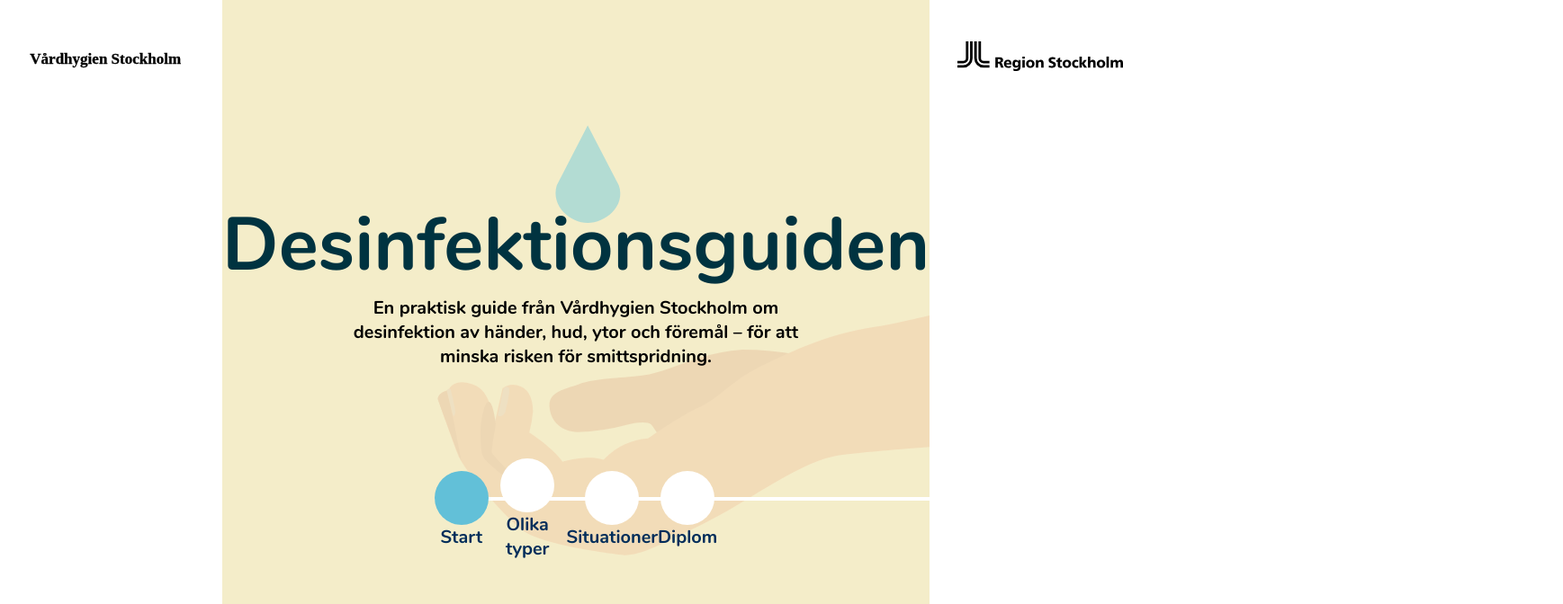
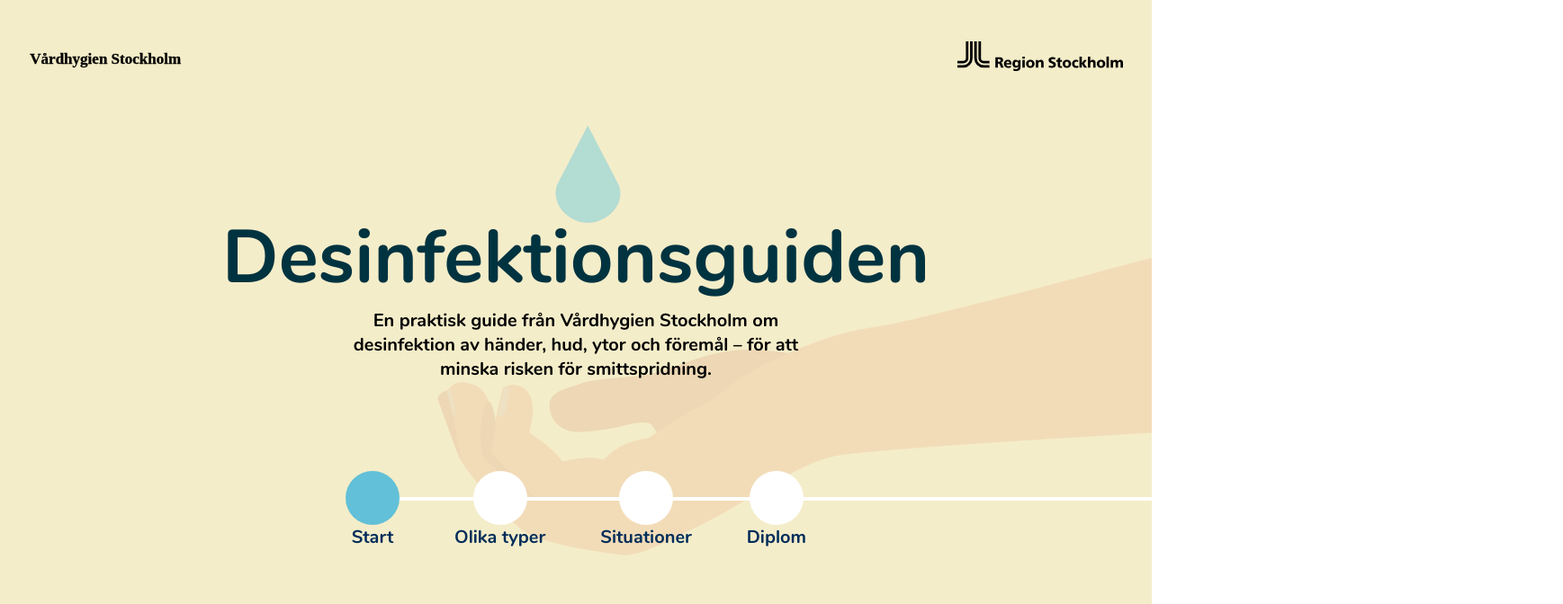
Before and after one commit to ArturLindstrom/learnways-desinfektionsguiden, a Vue app: page / in a window 1280 px wide. Shown: the top 672 px of the page at 90% size, 1737 px wide, since content can reach past the window. Built offline with nearby package versions, Linux system fonts and the light colour scheme; what vue3-mq would draw is missing.

Commit message:
fix header width

```diff
--- a/src/App.vue
+++ b/src/App.vue
@@ -28,7 +28,7 @@
 }
 
 html{
-  width: 100%;
+  max-width: 100%;
   /* overflow-x: hidden; */
 }
 
--- a/src/views/DiplomView.vue
+++ b/src/views/DiplomView.vue
@@ -1,5 +1,5 @@
 <template>
-<div>
+<div class="wrapper">
   <HeaderComponent bgImg="4">
     <ConfettiExplosion v-if="done"
     :particleCount="100"
@@ -51,5 +51,7 @@
 </script>
 
 <style>
-
+ .wrapper{
+    width: 100%;
+ }
 </style>
--- a/src/views/HomeView.vue
+++ b/src/views/HomeView.vue
@@ -1,5 +1,5 @@
 <template>
-  <div>
+  <div class="wrapper">
     <HeaderComponent bgImg="1">
       <HeadingComponent fontSize="big" animate>
         {{data.page_title}}
@@ -54,5 +54,7 @@
  </script>
 
 <style lang="scss" scoped>
-
+  .wrapper{
+    width: 100%;
+  }
 </style>
--- a/src/views/SituationerView.vue
+++ b/src/views/SituationerView.vue
@@ -1,5 +1,5 @@
 <template>
-<div>
+<div class="wrapper">
     <HeaderComponent bgImg="3">
         <HeadingComponent fontSize="big" animate>
             Öva på olika situationer
@@ -38,5 +38,7 @@
 </script>
 
 <style scoped>
-
+   .wrapper{
+       width: 100%;
+   }
 </style>
```
